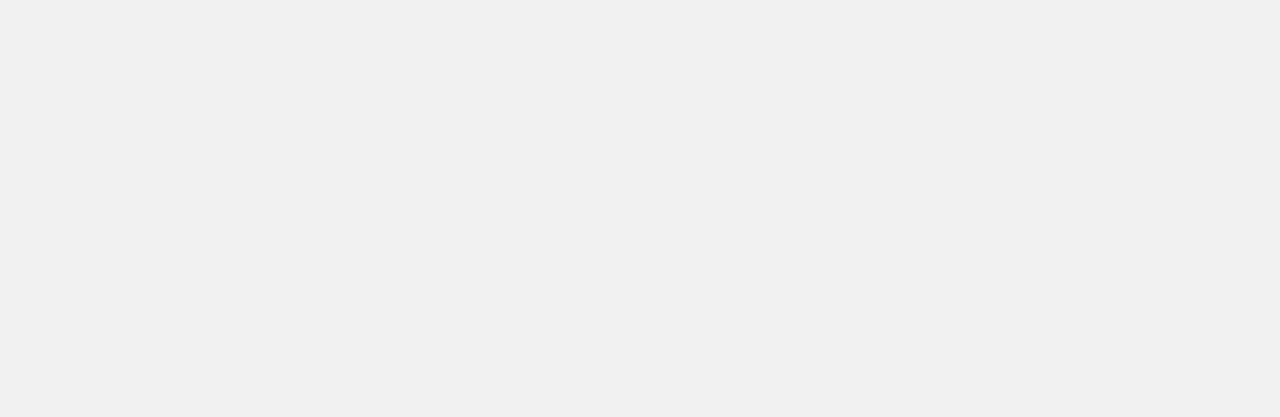
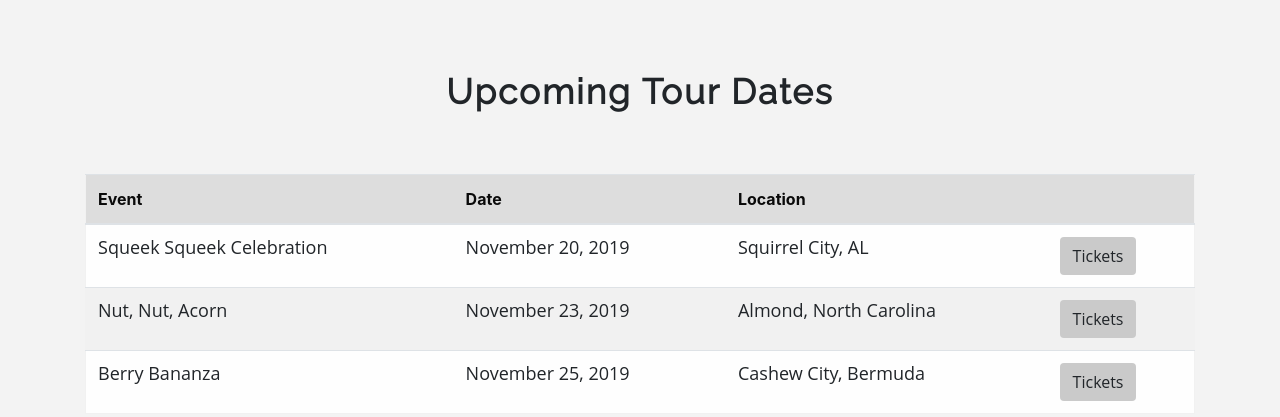
Before and after one commit to wesleyberry/hid-exercise, a React (Create React App) app in the folder client/: page / in a window 1280 px wide. Shown: the part 2380-2797 px from the top of the page. Before the commit the page ends 2612 px from the top, so only its background shows below. Built offline with nearby package versions, Linux system fonts and the light colour scheme.

Commit message:
finished tour table on main page

```diff
--- a/client/src/App.css
+++ b/client/src/App.css
@@ -1,5 +1,5 @@
 body {
-  background-color: rgb(241, 241, 241);
+  background-color: rgb(243, 243, 243);
 }
 h1 {
   font-family: 'Raleway', sans-serif !important;
@@ -9,6 +9,16 @@ h1 {
   font-weight: 700;
   line-height: 26.4px;
 }
+h2 {
+  font-family: 'Raleway', sans-serif !important;
+  font-size: 35px;
+  font-style: normal;
+  font-variant: normal;
+  font-weight: 700;
+  line-height: 1.4;
+  padding-bottom: 50px;
+  letter-spacing: 2px;
+}
 h3 {
   font-family: 'Raleway', sans-serif !important;
   font-size: 14px;
@@ -17,9 +27,10 @@ h3 {
   font-weight: 700;
   line-height: 15.4px;
 }
-p {
+p,
+td {
   font-family: 'Open Sans', 'Helvetica Neue', Helvetica, Helvetica, Arial, sans-serif !important;
-  font-size: 14px;
+  font-size: 18px;
   font-style: normal;
   font-variant: normal;
   font-weight: 400;
@@ -41,7 +52,7 @@ blockquote {
   font-weight: 400;
   line-height: 30px;
 }
-  pre {
+pre {
   font-family: 'Open Sans', 'Helvetica Neue', Helvetica, Helvetica, Arial, sans-serif !important;
   font-size: 13px;
   font-style: normal;
--- a/client/src/App.js
+++ b/client/src/App.js
@@ -4,6 +4,7 @@ import { BrowserRouter as Router, Switch, Route } from 'react-router-dom';
 import './App.css';
 import Navbar from './components/Navbar/Navbar';
 import Video from './components/Video/Video';
+import Table from './components/Table/Table';
 
 class App extends Component {
   state = {
@@ -20,6 +21,26 @@ class App extends Component {
         id: 3,
         src: 'https://www.youtube.com/embed/2Q_ZzBGPdqE'
       },
+    ],
+    upcomingTours: [
+      {
+        id: 4,
+        date: 'November 20, 2019',
+        name: 'Squeek Squeek Celebration',
+        location: 'Squirrel City, AL'
+      },
+      {
+        id: 5,
+        date: 'November 23, 2019',
+        name: 'Nut, Nut, Acorn',
+        location: 'Almond, North Carolina'
+      },
+      {
+        id: 6,
+        date: 'November 25, 2019',
+        name: 'Berry Bananza',
+        location: 'Cashew City, Bermuda'
+      }
     ]
   }
 
@@ -36,6 +57,7 @@ class App extends Component {
                   src={ video.src }
                 />
               )) }
+              <Table events={ this.state.upcomingTours }/>
             </React.Fragment>
           )}/>
           <Route exact path="/music" />
--- /dev/null
+++ b/client/src/components/Table/Table.css
@@ -0,0 +1,25 @@
+@media (min-width: 300px) {
+    .subHeaders {
+        text-align: center;
+        margin-top: 75px;
+    }
+    .ticketButton {
+        background-color: rgb(202, 202, 202);
+        transition: 0.4s;
+    }
+    .ticketButton:hover {
+        background-color: rgb(221, 221, 221);
+        transition: 0.4s;
+    }
+    thead {
+        background-color: rgb(221, 221, 221);
+    }
+    .table td {
+        padding: .5rem;
+    }
+}
+@media (min-width: 300px) {
+    .table td {
+        padding: .75rem;
+    }
+}
--- /dev/null
+++ b/client/src/components/Table/Table.js
@@ -0,0 +1,37 @@
+import React, { Component } from 'react';
+import './Table.css';
+
+export class Table extends Component {
+    render() {
+        const upcomingTours = this.props.events;
+        return(
+            <React.Fragment>
+                <div className="container">
+                    <h2 className="subHeaders">Upcoming Tour Dates</h2>
+                    <table className="table">
+                        <thead>
+                            <tr>
+                                <th scope="col">Event</th>
+                                <th scope="col">Date</th>
+                                <th scope="col">Location</th>
+                                <th scope="col"></th>
+                            </tr>
+                        </thead>
+                        <tbody>
+                            { upcomingTours.map(upcomingTour => (
+                                <tr>
+                                    <td>{ upcomingTour.name }</td>
+                                    <td>{ upcomingTour.date }</td>
+                                    <td>{ upcomingTour.location }</td>
+                                    <td><button id={ upcomingTour.id } className="btn ticketButton">Tickets</button></td>
+                                </tr>
+                            )) }
+                        </tbody>
+                    </table>
+                </div>
+            </React.Fragment>
+        )
+    }
+}
+
+export default Table;
--- a/client/src/components/Video/Video.css
+++ b/client/src/components/Video/Video.css
@@ -13,33 +13,10 @@
         bottom: 0px;
         height: 100%;
         width: 100%;
-    }
-}
-@media (min-width: 992px) {
-    iframe {
-        height: 70%;
-        width: 70%;
         margin-left: auto;
         margin-right: auto;
     }
-    #root > div:nth-child(5) {
-        transform: translate(0, -150px);
-    }
-    #root > div:nth-child(6) {
-        transform: translate(0, -300px);
+    .container {
+        margin-bottom: 25px;
     }
 }
-@media (min-width: 1200px) {
-    iframe {
-        height: 70%;
-        width: 70%;
-        margin-left: auto;
-        margin-right: auto;
-    }
-    #root > div:nth-child(5) {
-        transform: translate(0, -150px);
-    }
-    #root > div:nth-child(6) {
-        transform: translate(0, -300px);
-    }
-}
--- a/client/src/components/Video/Video.js
+++ b/client/src/components/Video/Video.js
@@ -4,6 +4,7 @@ import './Video.css';
 export class Video extends Component {
     render() {
         return (
+            <div className="container">
                 <div className="videoWrapper">
                     <iframe
                         id={ this.props.id }
@@ -17,6 +18,7 @@ export class Video extends Component {
                         allowfullscreen>
                     </iframe>
                 </div>
+            </div>
         );
     }
 }
```
Lines whose indentation alone changed are shown as unchanged.
